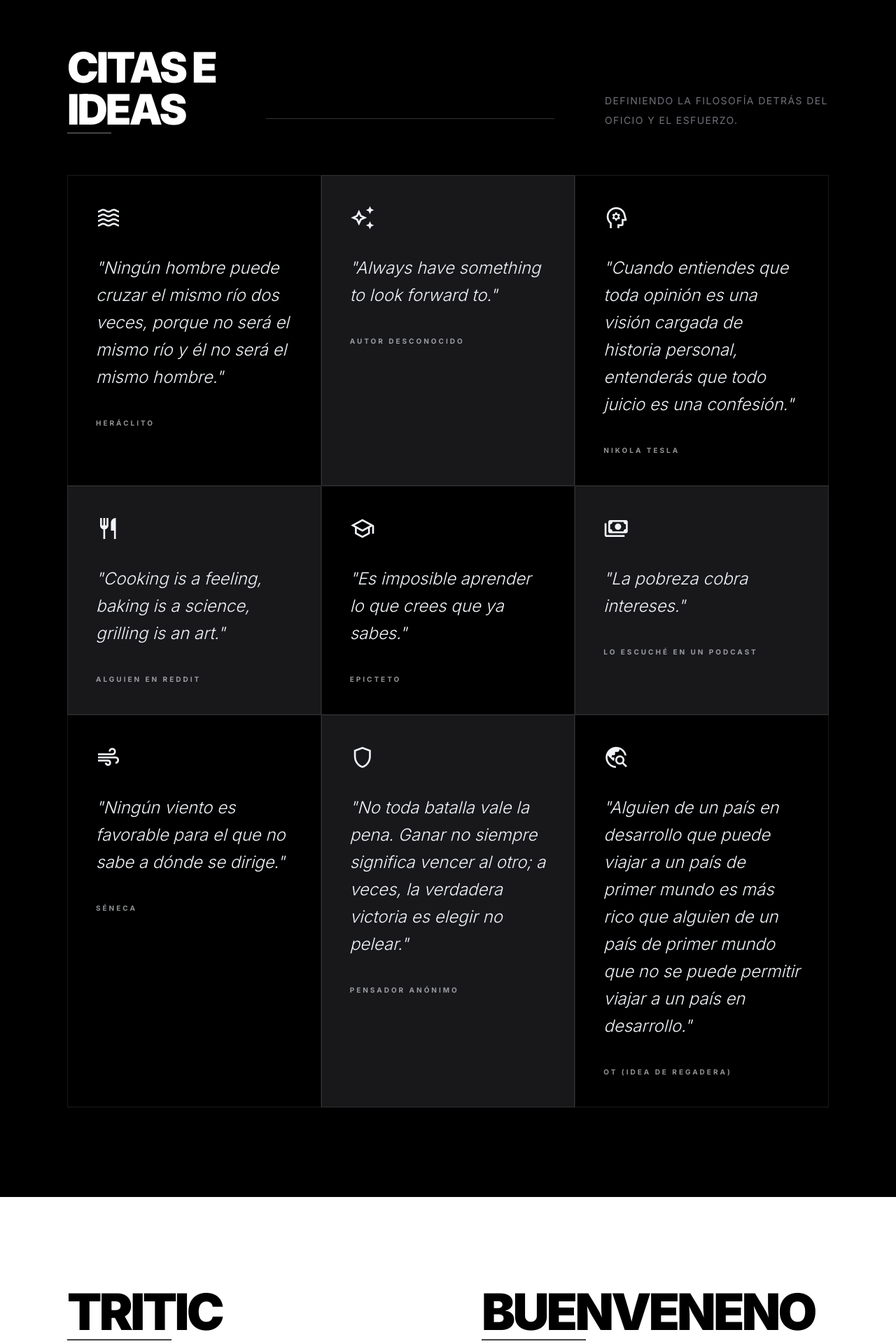
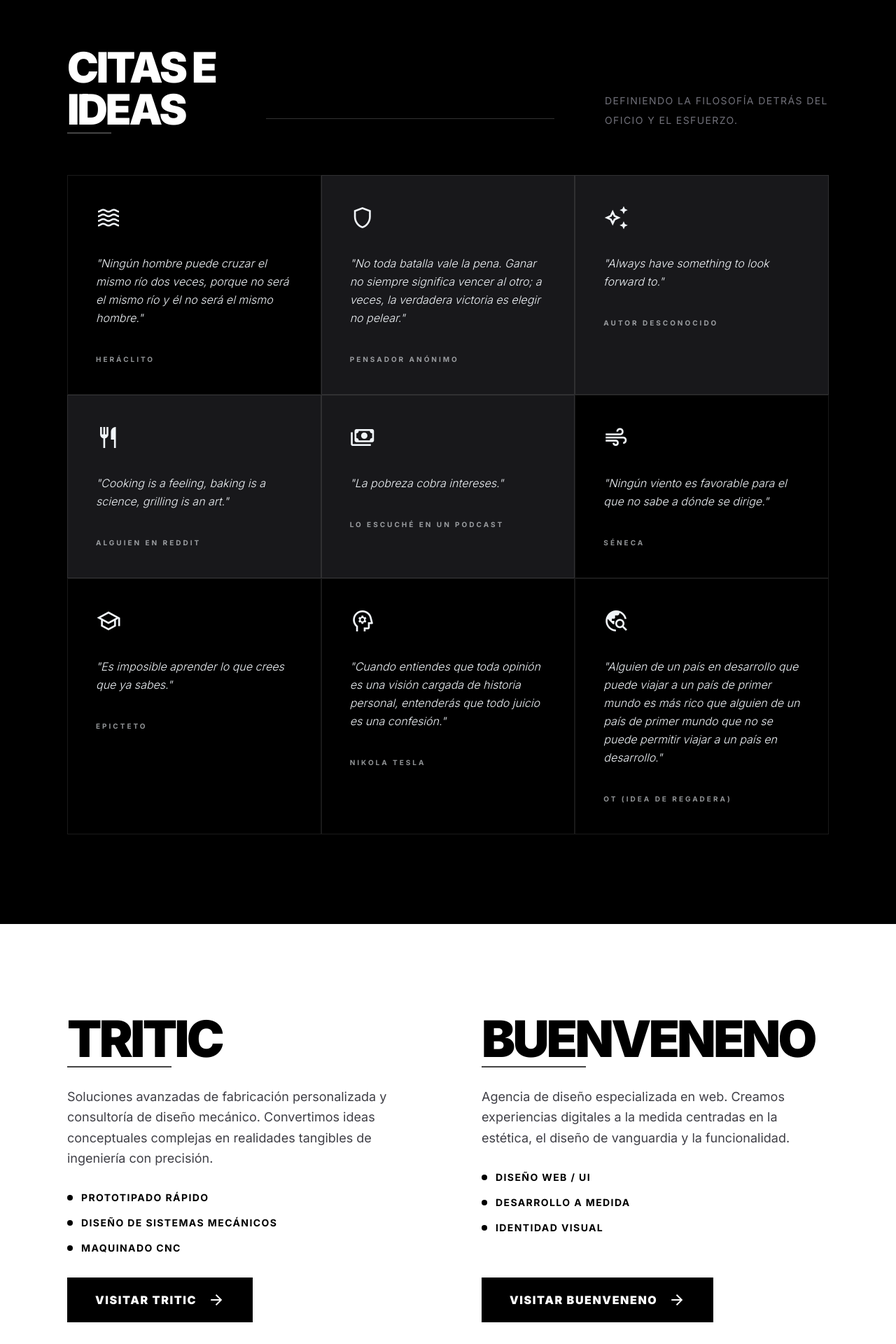
Before and after one commit to oscarttalavera/oscartalavera.com, a Jekyll site: the page built from index.md, in a window 1280 px wide. Shown: the part 1065-2985 px from the top of the page at 70% size. Built offline with Jekyll 4.4.1, drawn with Linux system fonts in a browser that asks for light colours; nearby versions of some CDN libraries; some of the changed lines change nothing that is shown.

Commit message:
Actualización de citas
Reducción del tamaño del texto y tarjetas y animación para orden aleatorio cada 8 segundos.

```diff
--- a/index.md
+++ b/index.md
@@ -68,62 +68,114 @@
                     Definiendo la filosofía detrás del oficio y el esfuerzo.
                 </p>
 </div>
-<div class="grid grid-cols-1 md:grid-cols-2 lg:grid-cols-3 gap-0">
+<div id="citations-grid" class="grid grid-cols-1 md:grid-cols-2 lg:grid-cols-3 gap-0">
 <div class="group border border-white/10 p-10 hover:bg-white hover:text-black transition-all duration-500">
 <span class="material-symbols-outlined text-4xl mb-8 group-hover:scale-110 transition-transform">waves</span>
-<p class="text-2xl font-light italic leading-relaxed mb-8">"Ningún hombre puede cruzar el mismo río dos veces, porque no será el mismo río y él no será el mismo hombre."</p>
+<p class="text-base font-light italic leading-relaxed mb-8">"Ningún hombre puede cruzar el mismo río dos veces, porque no será el mismo río y él no será el mismo hombre."</p>
 <span class="text-[10px] uppercase tracking-[0.3em] font-bold opacity-60">Heráclito</span>
 </div>
 
 <div class="group border border-white/10 p-10 bg-zinc-900 hover:bg-white hover:text-black transition-all duration-500">
 <span class="material-symbols-outlined text-4xl mb-8 group-hover:scale-110 transition-transform">auto_awesome</span>
-<p class="text-2xl font-light italic leading-relaxed mb-8">"Always have something to look forward to."</p>
+<p class="text-base font-light italic leading-relaxed mb-8">"Always have something to look forward to."</p>
 <span class="text-[10px] uppercase tracking-[0.3em] font-bold opacity-60">Autor desconocido</span>
 </div>
 
 <div class="group border border-white/10 p-10 hover:bg-white hover:text-black transition-all duration-500">
 <span class="material-symbols-outlined text-4xl mb-8 group-hover:scale-110 transition-transform">psychology</span>
-<p class="text-2xl font-light italic leading-relaxed mb-8">"Cuando entiendes que toda opinión es una visión cargada de historia personal, entenderás que todo juicio es una confesión."</p>
+<p class="text-base font-light italic leading-relaxed mb-8">"Cuando entiendes que toda opinión es una visión cargada de historia personal, entenderás que todo juicio es una confesión."</p>
 <span class="text-[10px] uppercase tracking-[0.3em] font-bold opacity-60">Nikola Tesla</span>
 </div>
 
 <div class="group border border-white/10 p-10 bg-zinc-900 hover:bg-white hover:text-black transition-all duration-500">
 <span class="material-symbols-outlined text-4xl mb-8 group-hover:scale-110 transition-transform">restaurant</span>
-<p class="text-2xl font-light italic leading-relaxed mb-8">"Cooking is a feeling, baking is a science, grilling is an art."</p>
+<p class="text-base font-light italic leading-relaxed mb-8">"Cooking is a feeling, baking is a science, grilling is an art."</p>
 <span class="text-[10px] uppercase tracking-[0.3em] font-bold opacity-60">Alguien en Reddit</span>
 </div>
 
 <div class="group border border-white/10 p-10 hover:bg-white hover:text-black transition-all duration-500">
 <span class="material-symbols-outlined text-4xl mb-8 group-hover:scale-110 transition-transform">school</span>
-<p class="text-2xl font-light italic leading-relaxed mb-8">"Es imposible aprender lo que crees que ya sabes."</p>
+<p class="text-base font-light italic leading-relaxed mb-8">"Es imposible aprender lo que crees que ya sabes."</p>
 <span class="text-[10px] uppercase tracking-[0.3em] font-bold opacity-60">Epicteto</span>
 </div>
 
 <div class="group border border-white/10 p-10 bg-zinc-900 hover:bg-white hover:text-black transition-all duration-500">
 <span class="material-symbols-outlined text-4xl mb-8 group-hover:scale-110 transition-transform">payments</span>
-<p class="text-2xl font-light italic leading-relaxed mb-8">"La pobreza cobra intereses."</p>
+<p class="text-base font-light italic leading-relaxed mb-8">"La pobreza cobra intereses."</p>
 <span class="text-[10px] uppercase tracking-[0.3em] font-bold opacity-60">Lo escuché en un podcast</span>
 </div>
 
 <div class="group border border-white/10 p-10 hover:bg-white hover:text-black transition-all duration-500">
 <span class="material-symbols-outlined text-4xl mb-8 group-hover:scale-110 transition-transform">air</span>
-<p class="text-2xl font-light italic leading-relaxed mb-8">"Ningún viento es favorable para el que no sabe a dónde se dirige."</p>
+<p class="text-base font-light italic leading-relaxed mb-8">"Ningún viento es favorable para el que no sabe a dónde se dirige."</p>
 <span class="text-[10px] uppercase tracking-[0.3em] font-bold opacity-60">Séneca</span>
 </div>
 
 <div class="group border border-white/10 p-10 bg-zinc-900 hover:bg-white hover:text-black transition-all duration-500">
 <span class="material-symbols-outlined text-4xl mb-8 group-hover:scale-110 transition-transform">shield</span>
-<p class="text-2xl font-light italic leading-relaxed mb-8">"No toda batalla vale la pena. Ganar no siempre significa vencer al otro; a veces, la verdadera victoria es elegir no pelear."</p>
+<p class="text-base font-light italic leading-relaxed mb-8">"No toda batalla vale la pena. Ganar no siempre significa vencer al otro; a veces, la verdadera victoria es elegir no pelear."</p>
 <span class="text-[10px] uppercase tracking-[0.3em] font-bold opacity-60">Pensador anónimo</span>
 </div>
 
 <div class="group border border-white/10 p-10 hover:bg-white hover:text-black transition-all duration-500">
 <span class="material-symbols-outlined text-4xl mb-8 group-hover:scale-110 transition-transform">travel_explore</span>
-<p class="text-2xl font-light italic leading-relaxed mb-8">"Alguien de un país en desarrollo que puede viajar a un país de primer mundo es más rico que alguien de un país de primer mundo que no se puede permitir viajar a un país en desarrollo."</p>
+<p class="text-base font-light italic leading-relaxed mb-8">"Alguien de un país en desarrollo que puede viajar a un país de primer mundo es más rico que alguien de un país de primer mundo que no se puede permitir viajar a un país en desarrollo."</p>
 <span class="text-[10px] uppercase tracking-[0.3em] font-bold opacity-60">OT (Idea de regadera)</span>
 </div>
 </div>
 </section>
+
+<style>
+#citations-grid > div {
+  transition: opacity 0.5s ease;
+}
+#citations-grid.shuffling > div {
+  opacity: 0;
+}
+</style>
+
+<script>
+(function() {
+  function shuffleArray(arr) {
+    for (let i = arr.length - 1; i > 0; i--) {
+      const j = Math.floor(Math.random() * (i + 1));
+      [arr[i], arr[j]] = [arr[j], arr[i]];
+    }
+    return arr;
+  }
+
+  function shuffleCitations() {
+    const grid = document.getElementById('citations-grid');
+    if (!grid) return;
+    const cards = Array.from(grid.children);
+
+    // Fade out
+    grid.classList.add('shuffling');
+
+    setTimeout(function() {
+      // Reorder DOM
+      shuffleArray(cards).forEach(function(card) {
+        grid.appendChild(card);
+      });
+      // Fade in
+      grid.classList.remove('shuffling');
+    }, 500);
+  }
+
+  document.addEventListener('DOMContentLoaded', function() {
+    // Initial shuffle so first load order is already random
+    const grid = document.getElementById('citations-grid');
+    if (!grid) return;
+    const cards = Array.from(grid.children);
+    shuffleArray(cards).forEach(function(card) {
+      grid.appendChild(card);
+    });
+
+    // Shuffle every 8 seconds
+    setInterval(shuffleCitations, 8000);
+  });
+})();
+</script>
 
 <!-- Proyectos / Negocios Section -->
 <section class="py-32 px-6 lg:px-24 bg-white text-black" id="proyectos">
```
